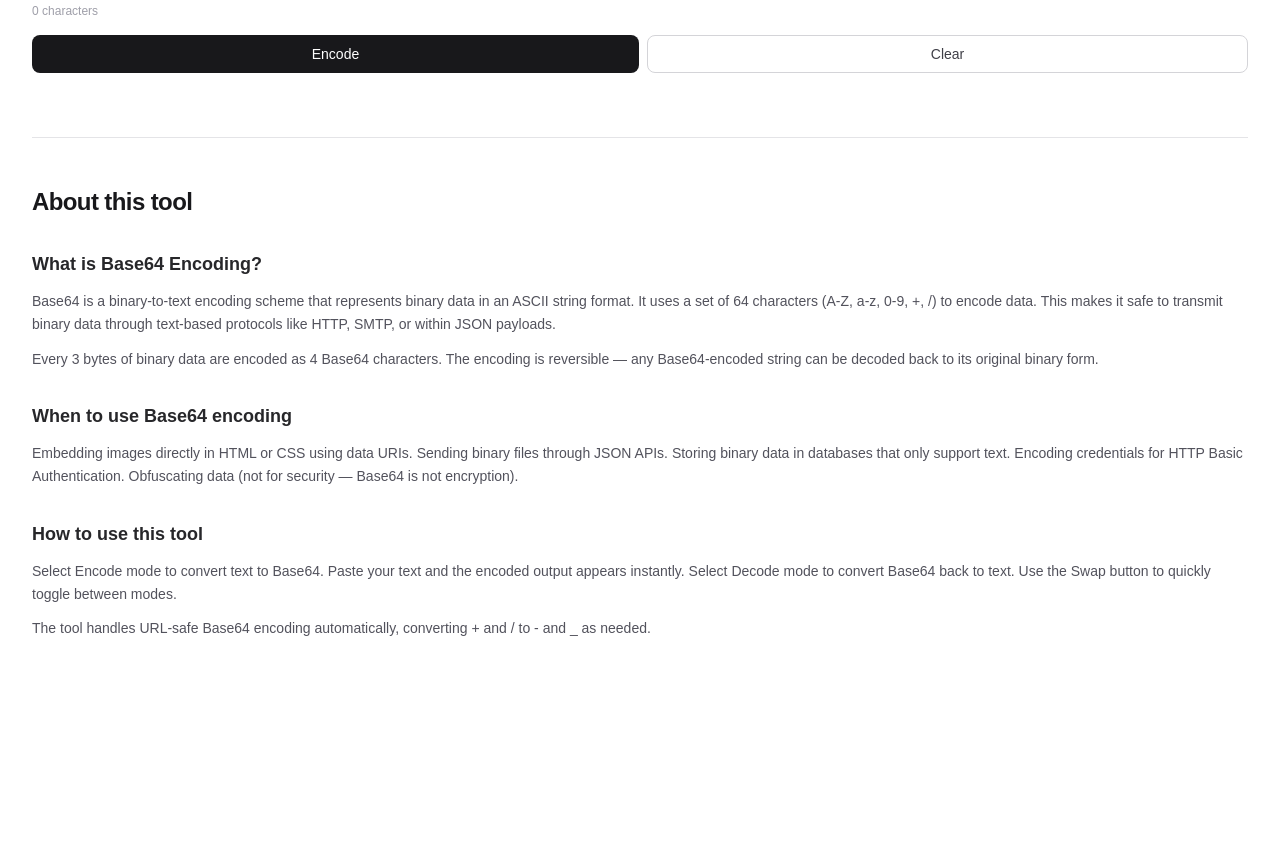
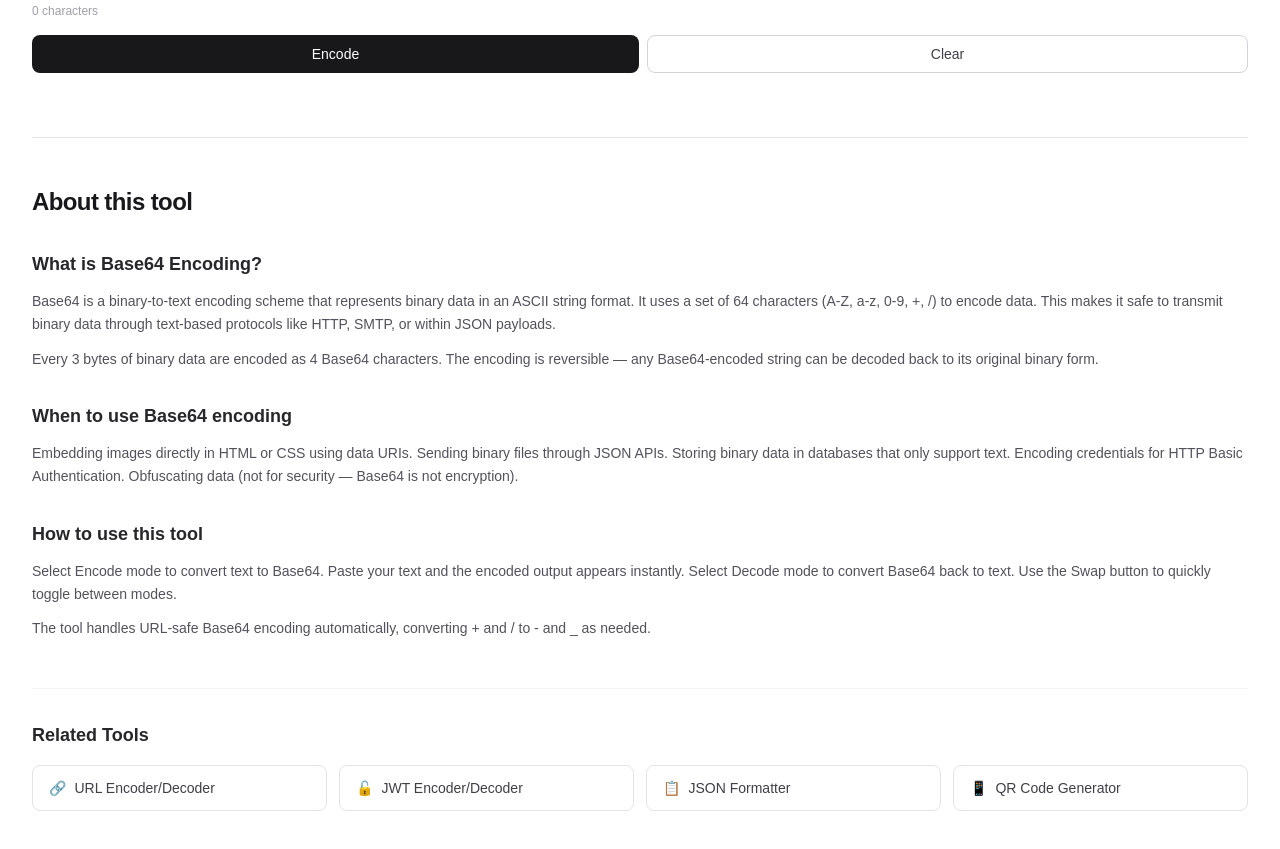
Before and after one commit to r-guy/devtools, a Next.js app: page /tools/base64 in a window 1280 px wide. Shown: the part 520-1369 px from the top of the page. Before the commit the page ends 1256 px from the top, so only its background shows below. Built offline with nearby package versions, Linux system fonts and the light colour scheme.

Commit message:
related tools section added

```diff
--- a/src/components/SEOSection.tsx
+++ b/src/components/SEOSection.tsx
@@ -1,5 +1,30 @@
+import Link from "next/link"
+import { tools } from "@/lib/tools"
+
+const relatedMap: Record<string, string[]> = {
+  "json-formatter": ["json-to-types", "regex-tester", "diff-checker", "base64"],
+  "base64": ["url-encoder", "jwt-debugger", "json-formatter", "qr-generator"],
+  "uuid-generator": ["timestamp-converter", "regex-tester", "qr-generator", "json-formatter"],
+  "diff-checker": ["regex-tester", "json-formatter", "json-to-types", "base64"],
+  "regex-tester": ["diff-checker", "json-formatter", "json-to-types", "base64"],
+  "json-to-types": ["json-formatter", "diff-checker", "regex-tester", "color-converter"],
+  "timestamp-converter": ["uuid-generator", "jwt-debugger", "qr-generator", "diff-checker"],
+  "url-encoder": ["base64", "jwt-debugger", "json-formatter", "regex-tester"],
+  "jwt-debugger": ["base64", "url-encoder", "timestamp-converter", "json-formatter"],
+  "qr-generator": ["uuid-generator", "base64", "url-encoder", "color-converter"],
+  "color-converter": ["gradient-viewer", "json-to-types", "qr-generator", "diff-checker"],
+  "gradient-viewer": ["color-converter", "json-to-types", "qr-generator", "diff-checker"],
+}
+
+function getRelatedTools(slug: string) {
+  const related = relatedMap[slug]
+  if (!related) return []
+  return related.map((s) => tools.find((t) => t.slug === s)).filter(Boolean) as Array<typeof tools[number]>
+}
+
 export default function SEOSection({ slug }: { slug: string }) {
   const content = getContent(slug)
+  const related = getRelatedTools(slug)
   if (!content) return null
 
   return (
@@ -15,6 +40,23 @@ export default function SEOSection({ slug }: { slug: string }) {
           </div>
         </div>
       ))}
+      {related.length > 0 && (
+        <div className="mt-12 border-t border-zinc-100 pt-8 dark:border-zinc-800">
+          <h3 className="mb-4 text-lg font-semibold text-zinc-800 dark:text-zinc-200">Related Tools</h3>
+          <div className="grid grid-cols-2 gap-3 sm:grid-cols-4">
+            {related.map((tool) => (
+              <Link
+                key={tool.slug}
+                href={`/tools/${tool.slug}`}
+                className="rounded-lg border border-zinc-200 bg-white px-4 py-3 text-sm font-medium text-zinc-700 transition-colors hover:border-zinc-400 hover:bg-zinc-50 dark:border-zinc-700 dark:bg-zinc-800 dark:text-zinc-300 dark:hover:border-zinc-500 dark:hover:bg-zinc-700"
+              >
+                <span className="mr-2">{tool.emoji}</span>
+                {tool.name}
+              </Link>
+            ))}
+          </div>
+        </div>
+      )}
     </div>
   )
 }
```
